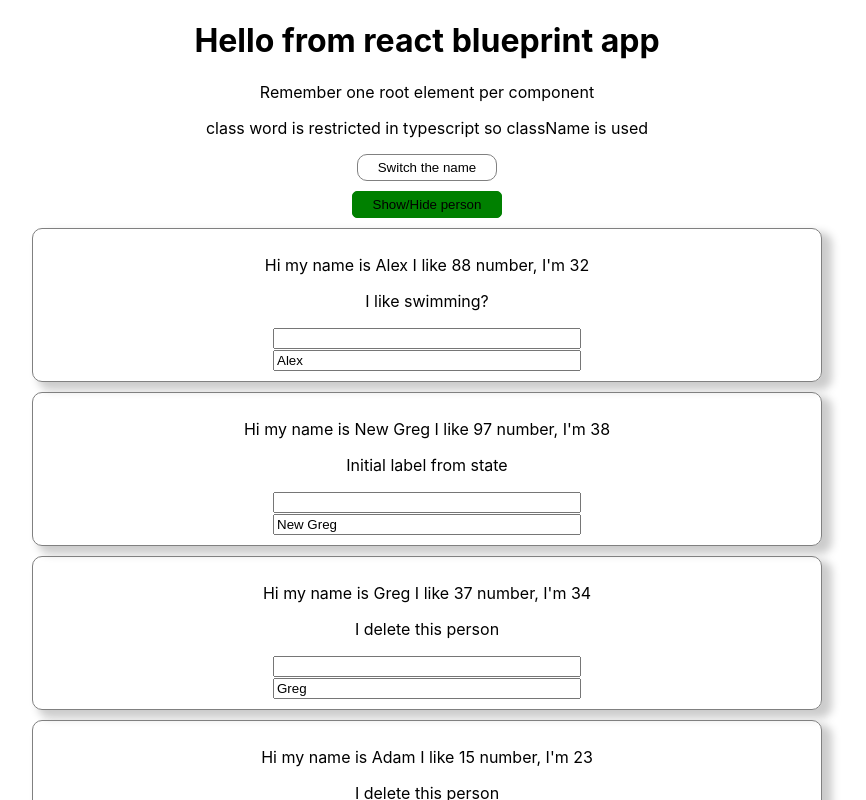
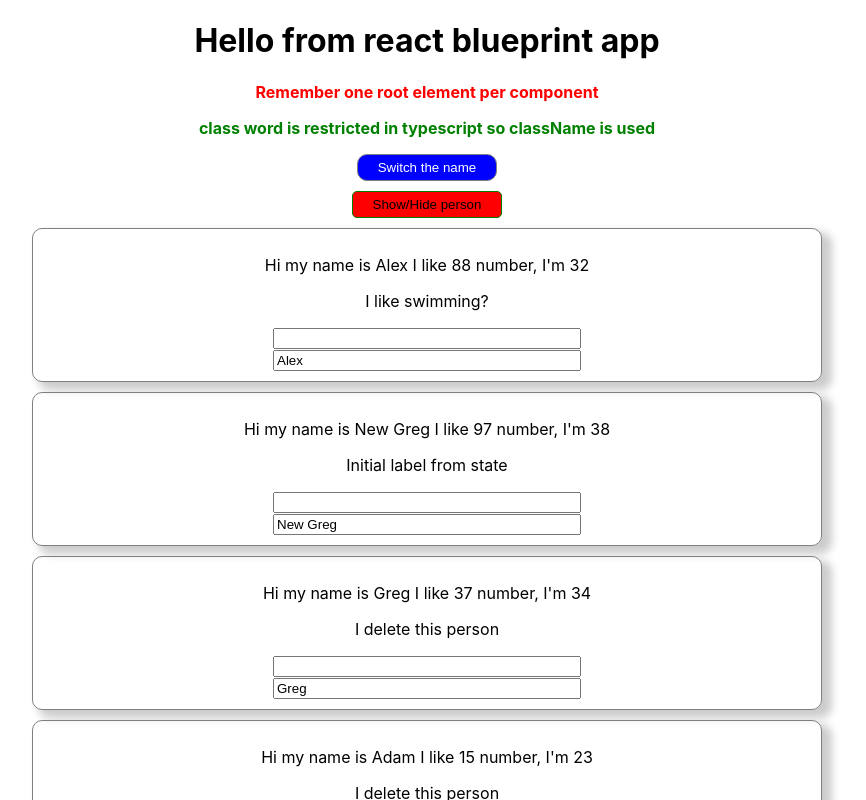
Before and after one commit to gmdmgithub/react-first, a React (Create React App) app: page / in a window 1280 px wide. Shown: the top 800 px of the page, without its empty margins (213-1079 px from the left). Built offline with nearby package versions, Linux system fonts and the light colour scheme.

Commit message:
conditional styling (bouth inline and file)

```diff
--- a/package.json
+++ b/package.json
@@ -3,6 +3,7 @@
   "version": "0.1.0",
   "private": true,
   "dependencies": {
+    "radium": "^0.25.1",
     "react": "^16.7.0",
     "react-dom": "^16.7.0",
     "react-scripts": "2.1.3"
--- a/src/App.css
+++ b/src/App.css
@@ -1,3 +1,16 @@
 .App {
   text-align: center;
 }
+
+.papp {
+  color: red;
+  font-weight: bold;
+}
+
+.bold {
+  font-weight: bold;
+}
+
+.color-green {
+  color: green;
+}
--- a/src/App.js
+++ b/src/App.js
@@ -87,7 +87,8 @@ class App extends Component {
       -second below inline style - remember style in js way - means no "-" but camel
     */
     const style = {
-      backgroundColor: "white",
+      backgroundColor: "blue",
+      color: "white",
       border: "1px solid gray",
       padding: "5px 20px",
       borderRadius: "10px",
@@ -115,6 +116,8 @@ class App extends Component {
     }
 
     let persons = null;
+    let paragraphStyle = null;
+    let styles = ["bold", "color-green"].join(" ");
     if (this.state.togglePerson) {
       persons = (
         <div>
@@ -133,13 +136,21 @@ class App extends Component {
           })}
         </div>
       );
+      bstyle.backgroundColor = "red";
+      if (this.state.persons.length > 2) {
+        paragraphStyle = "papp";
+      }
     }
 
     return (
       <div className="App">
         <h1> Hello from react blueprint app</h1>
-        <p>Remember one root element per component</p>
-        <p>class word is restricted in typescript so className is used</p>
+        <p className={paragraphStyle}>
+          Remember one root element per component
+        </p>
+        <p className={styles}>
+          class word is restricted in typescript so className is used
+        </p>
         <div style={dstyle}>
           <button
             style={style}
```
Also changed, not shown: 1 other file (tests, documents, lock files or other folders).
